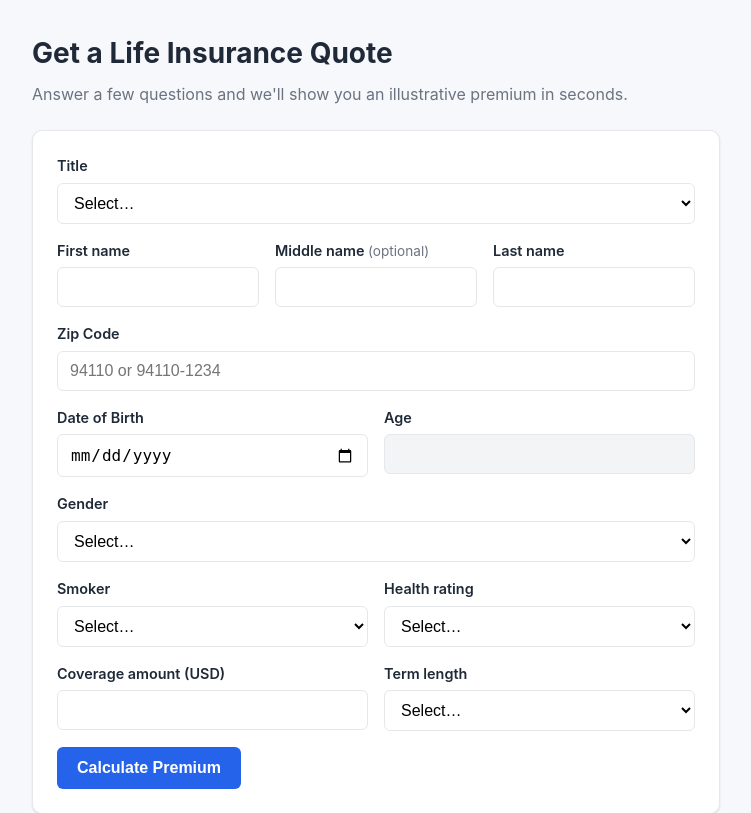
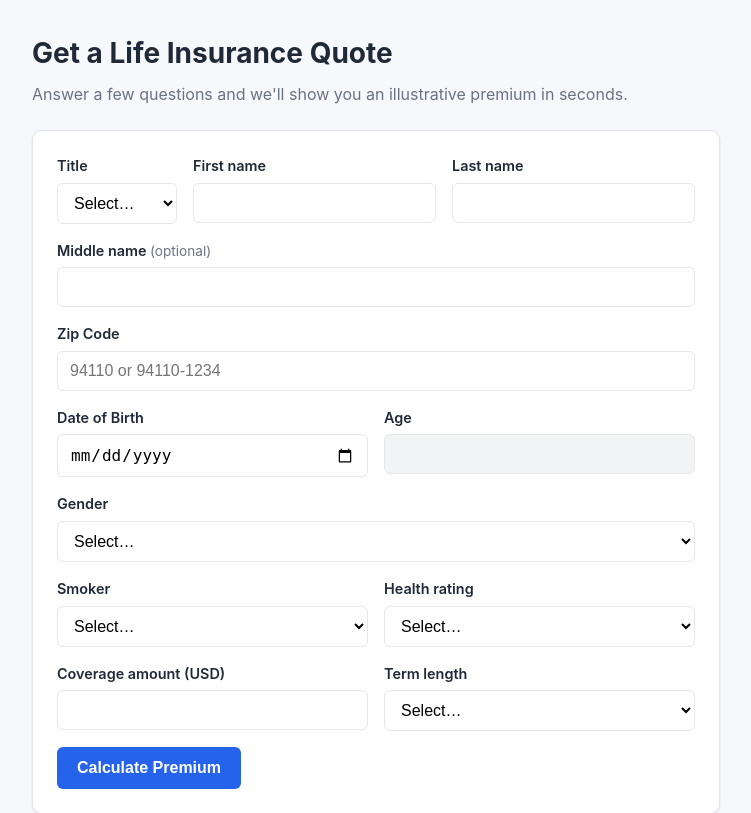
Before and after one commit to diro3307/simplelife-app, a FastAPI app: page / in a window 1280 px wide. Shown: the part 63-876 px from the top of the page, without its empty margins (264-1015 px from the left). Run offline with FastAPI, Linux system fonts and the light colour scheme.

Commit message:
feat(#38): place Title/First/Last on single row with compact Title
Refs #38

```diff
--- a/webapp/static/styles.css
+++ b/webapp/static/styles.css
@@ -104,9 +104,16 @@ body {
   gap: 16px;
 }
 
+.grid-name {
+  display: grid;
+  grid-template-columns: 120px 1fr 1fr;
+  gap: 16px;
+}
+
 @media (max-width: 560px) {
   .grid-2,
-  .grid-3 {
+  .grid-3,
+  .grid-name {
     grid-template-columns: 1fr;
   }
 }
--- a/webapp/templates/index.html
+++ b/webapp/templates/index.html
@@ -24,6 +24,7 @@
 {% endif %}
 
 <form class="quote-form" method="post" action="/quote" novalidate data-testid="quote-form">
+  <div class="grid-name">
     <div class="field">
       <label for="title">Title</label>
       <select
@@ -44,8 +45,6 @@
       <p class="field-error" id="title-error" data-testid="title-error">{{ field_errors['title'] }}</p>
       {% endif %}
     </div>
-
-  <div class="grid-3">
     <div class="field">
       <label for="first_name">First name</label>
       <input
```
Also changed, not shown: other parts of webapp/templates/index.html (+19 -18 lines). Lines whose indentation alone changed are shown as unchanged.
